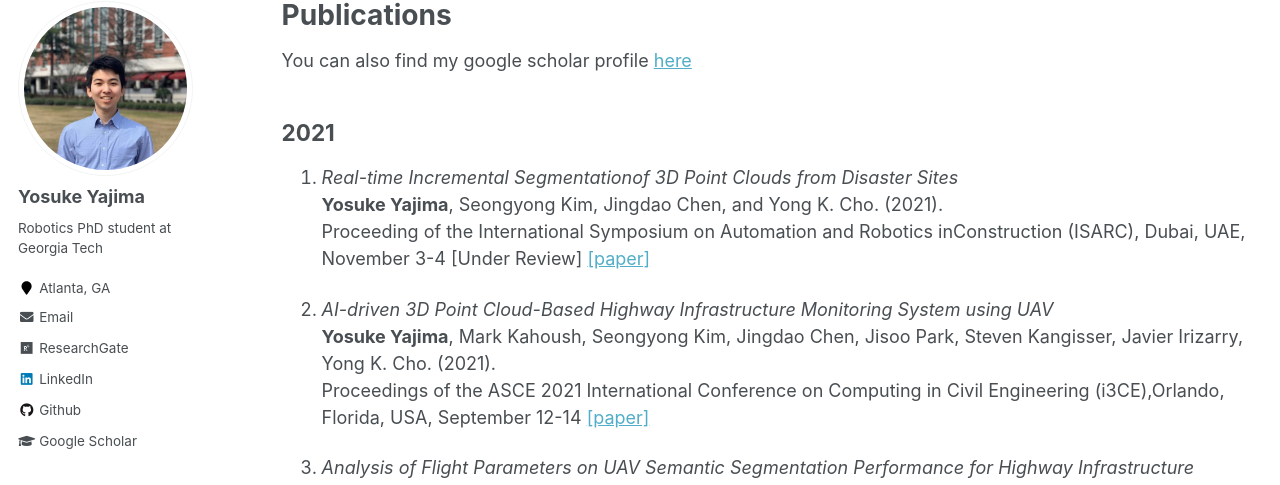
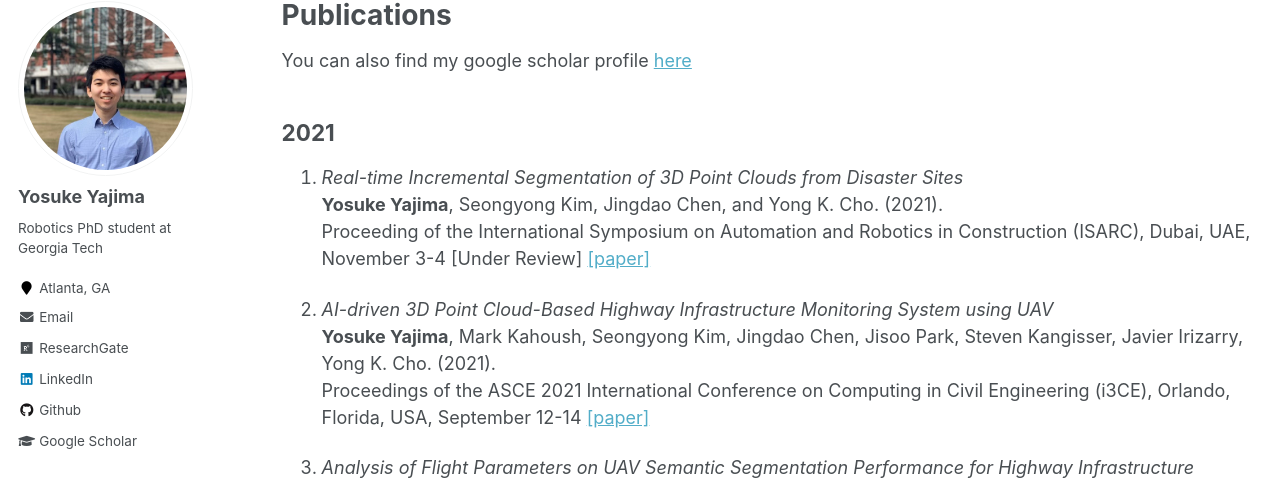
Before and after one commit to yyajima21/yyajima21.github.io, a Jekyll site: the page built from _pages/publications.md, in a window 1280 px wide and 1251 px high. Shown: the part 117-602 px from the top of the window. Built offline with Jekyll 4.4.1, drawn with Linux system fonts in a browser that asks for light colours.

Commit message:
updated publication pages.

```diff
--- a/_pages/publications.md
+++ b/_pages/publications.md
@@ -7,13 +7,13 @@ author_profile: true
 You can also find my google scholar profile [here](https://scholar.google.com/citations?user=RqCFZRMAAAAJ&hl=en)
 
 ## 2021
-1. _Real-time Incremental Segmentationof 3D Point Clouds from Disaster Sites_
+1. _Real-time Incremental Segmentation of 3D Point Clouds from Disaster Sites_
 **Yosuke Yajima**, Seongyong Kim, Jingdao Chen, and Yong K. Cho. (2021).
-Proceeding of the International Symposium on Automation and Robotics inConstruction (ISARC), Dubai, UAE, November 3-4 [Under Review] [[paper]]()
+Proceeding of the International Symposium on Automation and Robotics in Construction (ISARC), Dubai, UAE, November 3-4 [Under Review] [[paper]]()
 
 2. _AI-driven 3D Point Cloud-Based Highway Infrastructure Monitoring System using UAV_
 **Yosuke Yajima**, Mark Kahoush, Seongyong Kim, Jingdao Chen, Jisoo Park, Steven Kangisser, Javier Irizarry, Yong K. Cho. (2021).
-Proceedings of the ASCE 2021 International Conference on Computing in Civil Engineering (i3CE),Orlando, Florida, USA, September 12-14 [[paper]](https://www.researchgate.net/publication/353750565_AI-driven_3D_Point_Cloud-Based_Highway_Infrastructure_Monitoring_System_using_UAV)
+Proceedings of the ASCE 2021 International Conference on Computing in Civil Engineering (i3CE), Orlando, Florida, USA, September 12-14 [[paper]](https://www.researchgate.net/publication/353750565_AI-driven_3D_Point_Cloud-Based_Highway_Infrastructure_Monitoring_System_using_UAV)
 
 3. _Analysis of Flight Parameters on UAV Semantic Segmentation Performance for Highway Infrastructure Monitoring_
 Mark Kahoush, **Yosuke Yajima**, Seongyong Kim, Jingdao Chen, Jisoo Park, Steven Kangisser, Javier Irizarry, Yong K. Cho (2021).
@@ -26,4 +26,4 @@ ASC Poster 2021: 57th Annual Associated Schools of Construction International Co
 ## 2020
 1. _Vision Systems for Mobility Applications_
 **Yosuke Yajima**, Bert Bras. (2020).
-M.S. Thesis, Georgia Institute of Technology(2020). [[paper]](https://smartech.gatech.edu/bitstream/handle/1853/64655/YAJIMA-THESIS-2020.pdf?sequence=1)
+M.S. Thesis, Georgia Institute of Technology(2020). [[paper]](https://smartech.gatech.edu/handle/1853/64655)
```
